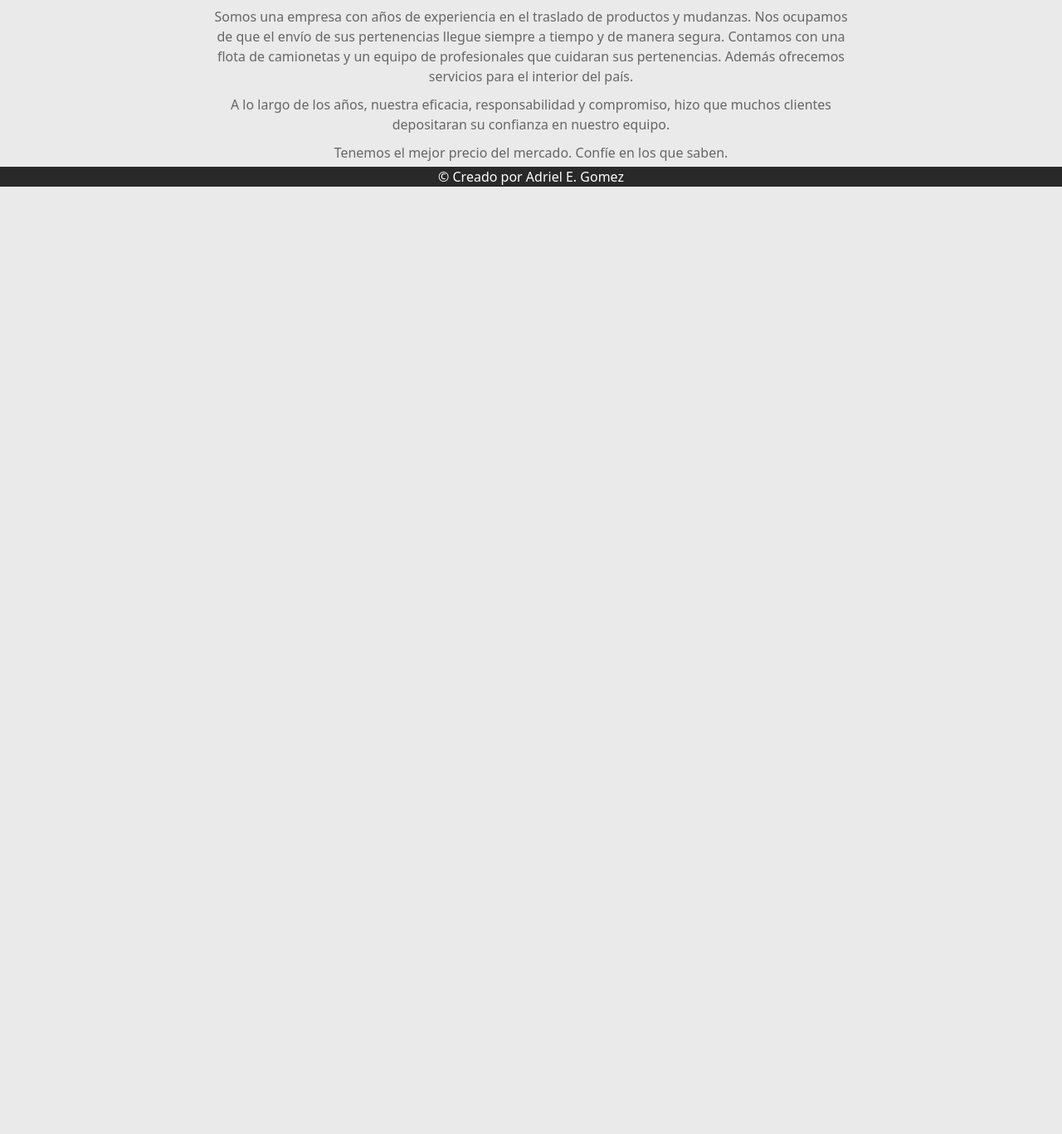
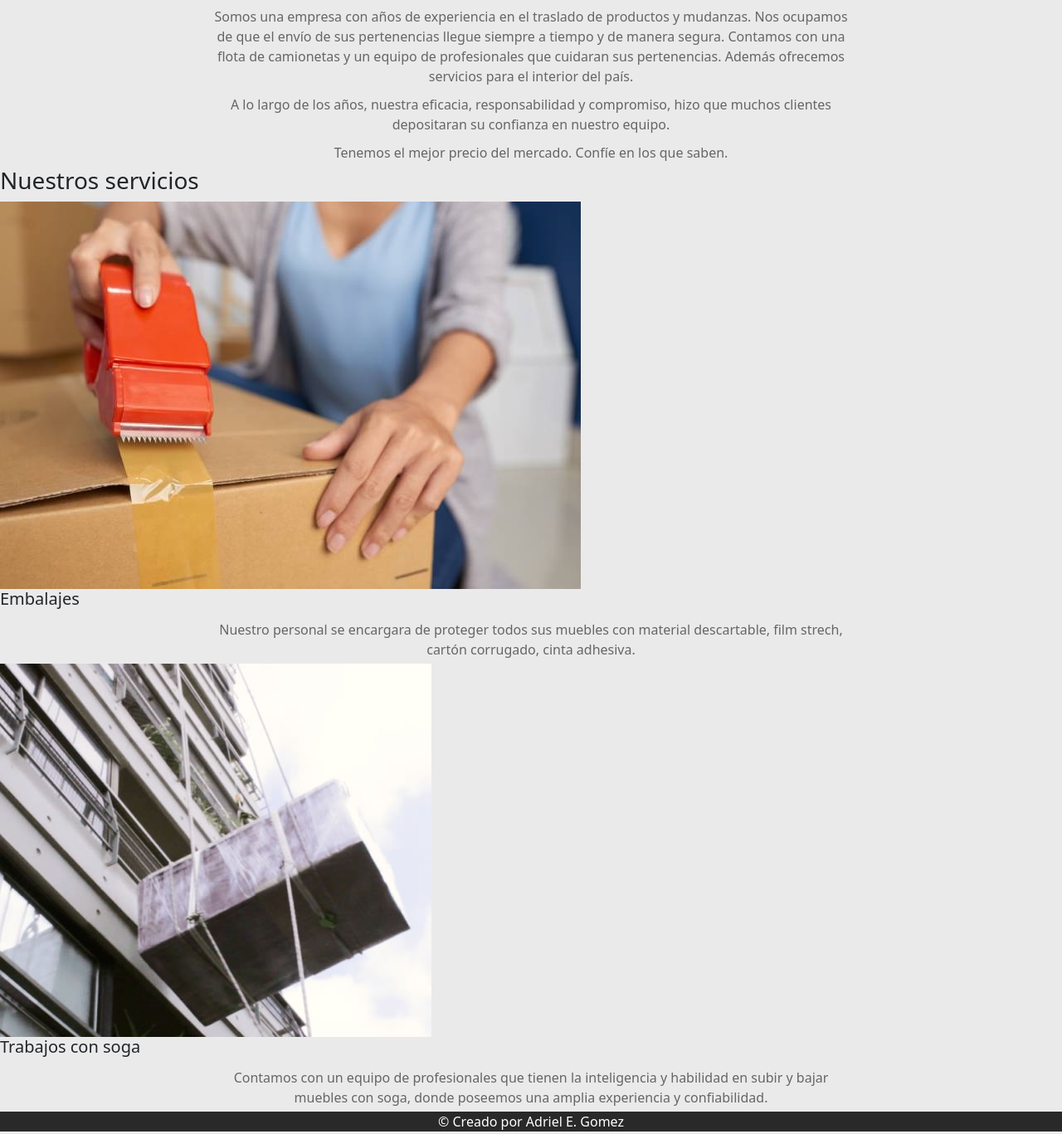
Before and after one commit to AdrielGomez1993/J.ETransportes, a plain HTML site: page home.html in a window 1280 px wide. Shown: the part 378-1745 px from the top of the page at 83% size. Before the commit the page ends 800 px from the top, so only its background shows below. Drawn offline with nearby package versions, Linux system fonts and the light colour scheme.

Commit message:
renombre de seccion

```diff
--- a/home.html
+++ b/home.html
@@ -35,13 +35,13 @@
           </nav>
     </header>
     <Main>
-      <section class="home">
+      <section id="home">
+        <div>
         <H1>Bienvenidos a J.E Transportes</H1>
         <p>Somos una empresa con años de experiencia en el traslado de productos y mudanzas.
            Nos ocupamos de que el envío de sus pertenencias llegue siempre a tiempo y de manera segura.
             Contamos con una flota de camionetas y un equipo de profesionales que cuidaran sus pertenencias.</p>
-          </section>
-          <section>
+          </div>
             <div class="quienes somos">
               <h2>Quiene somos</h2>
               <p>Somos una empresa con años de experiencia en el traslado de productos y mudanzas. Nos ocupamos de que el envío de sus pertenencias llegue siempre a tiempo y de manera segura. Contamos con una flota de camionetas y un equipo de profesionales que cuidaran sus pertenencias.
@@ -54,6 +54,23 @@
                 </p>
             </div>
           </section>
+          <section id="services">
+            <h3>
+              Nuestros servicios
+            </h3>
+            <div class="cards-container">
+              <div>
+                <img src="./images/embalaje1.jpg" alt="embalaje1">
+                <h5>Embalajes</h5>
+                <p>Nuestro personal se encargara de proteger todos sus muebles con material descartable, film strech, cartón corrugado, cinta adhesiva.</p>
+              </div>
+              <div>
+                <img src="./images/soga1.jpg" alt="soga1">
+                <h5>Trabajos con soga</h5>
+                <p>Contamos con un equipo de profesionales que tienen la inteligencia y habilidad en subir y bajar muebles con soga, donde poseemos una amplia experiencia y confiabilidad.</p>
+              </div>
+            </div>
+          </section>
     </Main><footer>
       <div class="footer-container"></div>
       <p>© Creado por Adriel E. Gomez</p>
```
